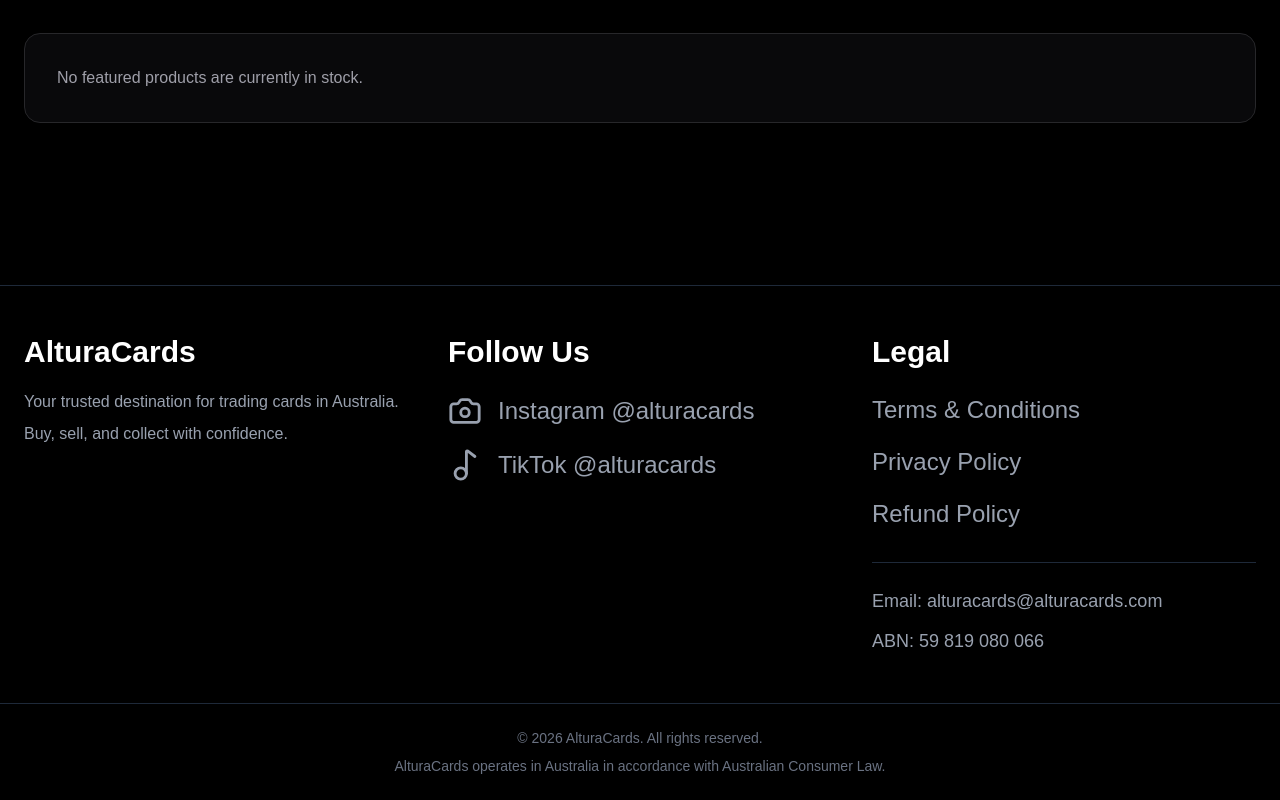
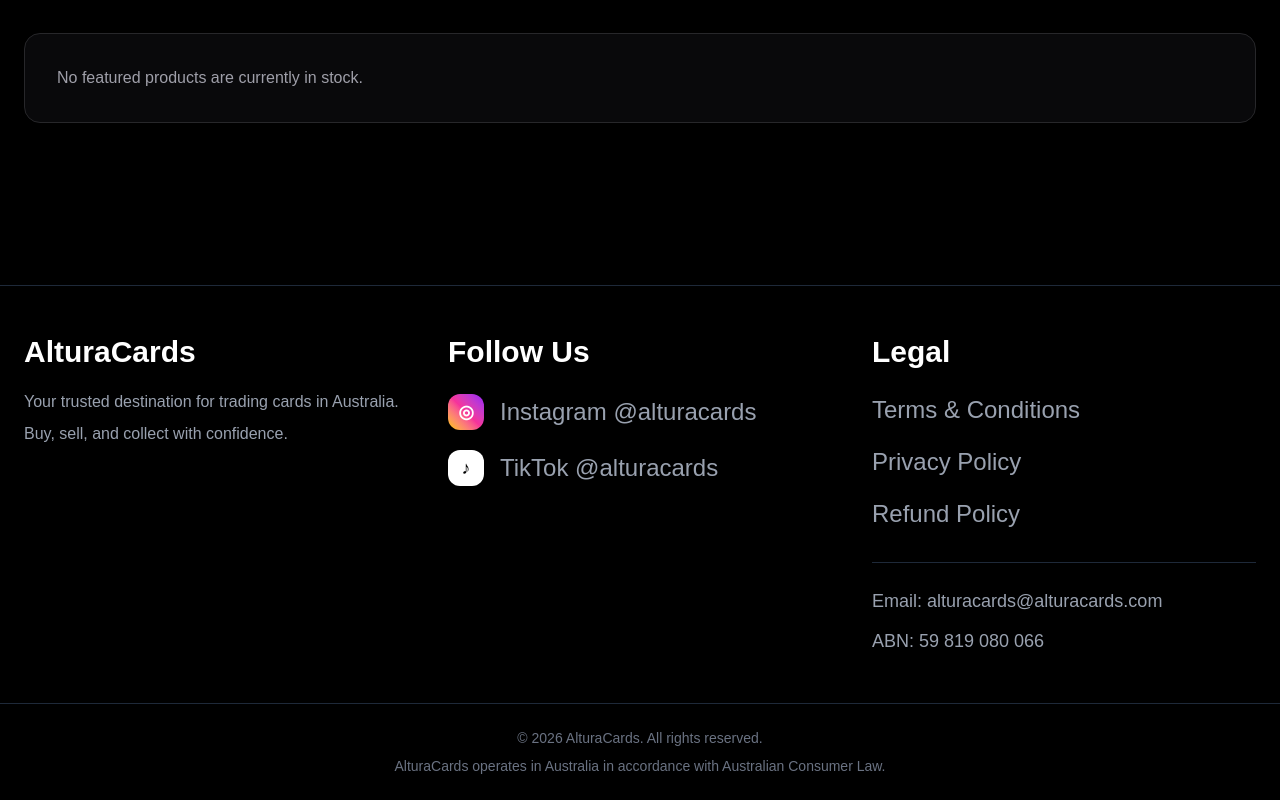
Before and after one commit to alturacards/alturacards, a Next.js app: page / in a window 1280 px wide. Shown: the part 648-1448 px from the top of the page. Built offline with nearby package versions, Linux system fonts and the light colour scheme; no server answers; the database is empty.

Commit message:
Update footer with social media links

```diff
--- a/components/Footer.tsx
+++ b/components/Footer.tsx
@@ -1,27 +1,18 @@
-import { Camera, Music2 } from "lucide-react";
-
 export default function Footer() {
   return (
     <footer className="bg-black text-gray-400 border-t border-gray-800 mt-16">
       <div className="max-w-7xl mx-auto px-6 py-12 grid grid-cols-1 md:grid-cols-3 gap-10">
-
-        {/* Brand */}
         <div>
-          <h2 className="text-3xl font-bold text-white mb-4">
-            AlturaCards
-          </h2>
+          <h2 className="text-3xl font-bold text-white mb-4">AlturaCards</h2>
 
           <p className="text-base leading-8 max-w-sm">
-            Your trusted destination for trading cards in Australia. Buy,
-            sell, and collect with confidence.
+            Your trusted destination for trading cards in Australia. Buy, sell,
+            and collect with confidence.
           </p>
         </div>
 
-        {/* Socials */}
         <div>
-          <h3 className="text-3xl font-bold text-white mb-6">
-            Follow Us
-          </h3>
+          <h3 className="text-3xl font-bold text-white mb-6">Follow Us</h3>
 
           <div className="space-y-5">
             <a
@@ -30,10 +21,10 @@
               rel="noopener noreferrer"
               className="flex items-center gap-4 hover:text-yellow-400 transition"
             >
-              <Camera size={34} />
-              <span className="text-2xl">
-                Instagram @alturacards
+              <span className="flex h-9 w-9 items-center justify-center rounded-xl bg-gradient-to-tr from-yellow-400 via-pink-500 to-purple-600 text-white font-bold text-lg">
+                ◎
               </span>
+              <span className="text-2xl">Instagram @alturacards</span>
             </a>
 
             <a
@@ -42,19 +33,16 @@
               rel="noopener noreferrer"
               className="flex items-center gap-4 hover:text-yellow-400 transition"
             >
-              <Music2 size={34} />
-              <span className="text-2xl">
-                TikTok @alturacards
+              <span className="flex h-9 w-9 items-center justify-center rounded-xl bg-white text-black font-bold text-lg">
+                ♪
               </span>
+              <span className="text-2xl">TikTok @alturacards</span>
             </a>
           </div>
         </div>
 
-        {/* Legal / Contact */}
         <div>
-          <h3 className="text-3xl font-bold text-white mb-6">
-            Legal
-          </h3>
+          <h3 className="text-3xl font-bold text-white mb-6">Legal</h3>
 
           <ul className="space-y-5 text-2xl">
             <li>
@@ -70,10 +58,7 @@
             </li>
 
             <li>
-              <a
-                href="/refund-policy"
-                className="hover:text-white transition"
-              >
+              <a href="/refund-policy" className="hover:text-white transition">
                 Refund Policy
               </a>
             </li>
@@ -86,11 +71,8 @@
         </div>
       </div>
 
-      {/* Bottom Bar */}
       <div className="border-t border-gray-800 text-center text-sm py-6 text-gray-500 px-6">
-        <p>
-          © {new Date().getFullYear()} AlturaCards. All rights reserved.
-        </p>
+        <p>© {new Date().getFullYear()} AlturaCards. All rights reserved.</p>
 
         <p className="mt-2">
           AlturaCards operates in Australia in accordance with Australian
```
